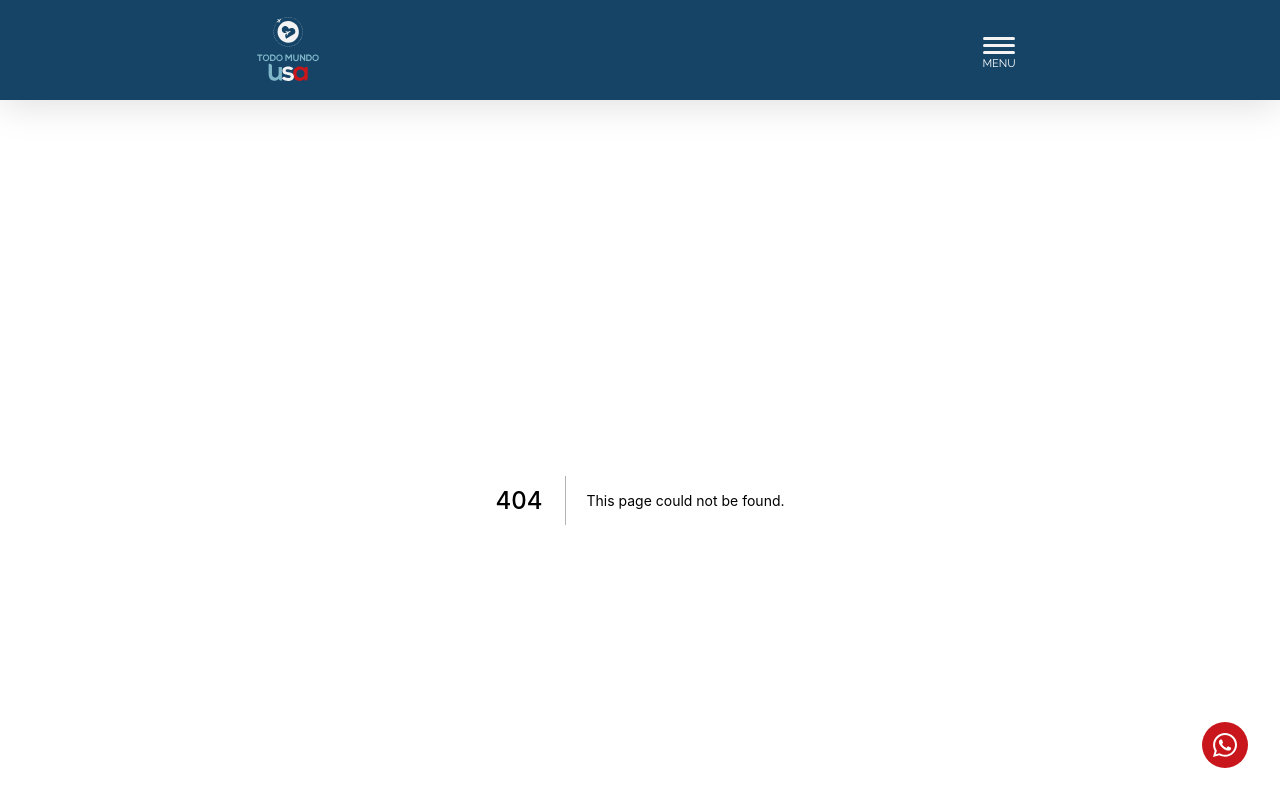
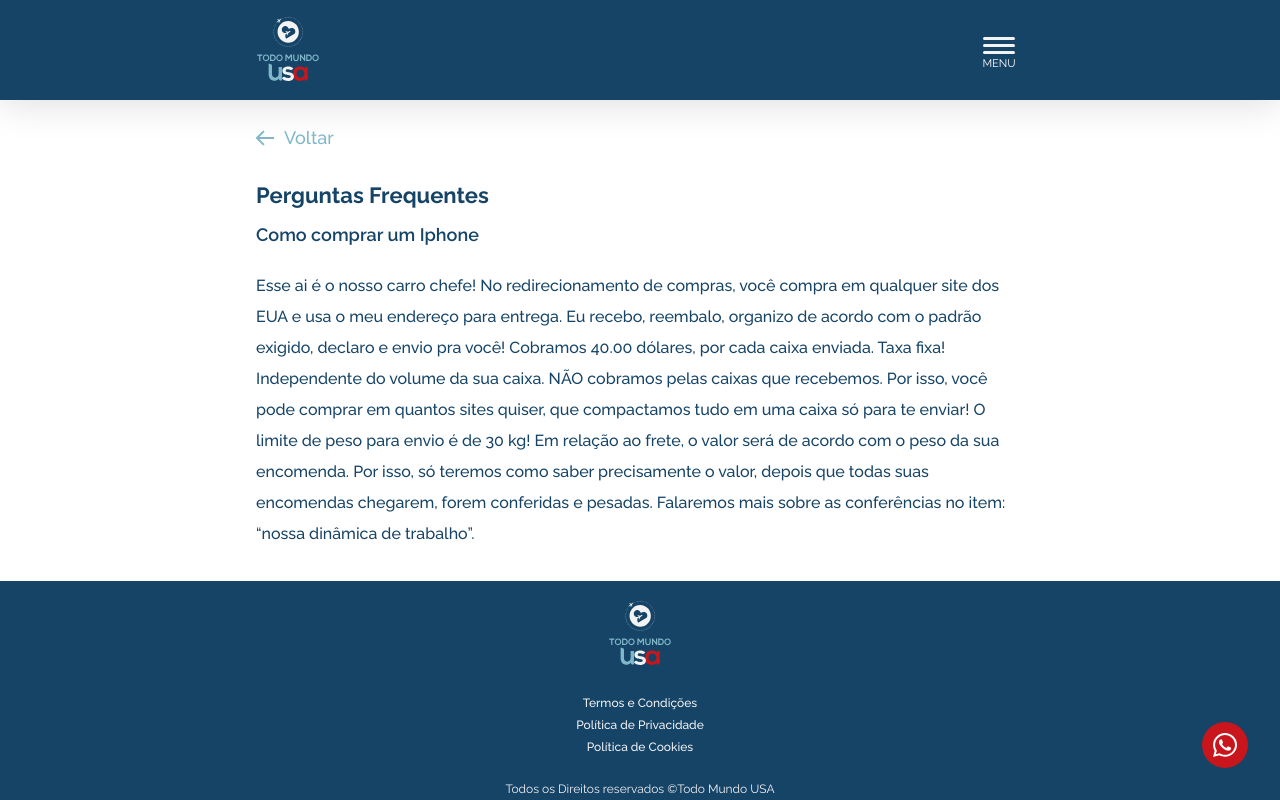
Before and after one commit to bigspinlab/TodoMundoUsa, a Next.js app in the folder src/TodoMundoUsa.Static/: page /perguntas-frequentes/compra-iphone in a window 1280 px wide. Before the commit this address had no page. Shown: the top 800 px of the page. Built offline with nearby package versions, Linux system fonts and the light colour scheme.

Commit message:
ADD faqs folder

```diff
--- a/src/TodoMundoUsa.Static/src/components/Modules/CTAFixed/index.tsx
+++ b/src/TodoMundoUsa.Static/src/components/Modules/CTAFixed/index.tsx
@@ -22,7 +22,11 @@ const CTAFixed: React.FC = () => {
 	}
 
 	return (
-		<aside className={`${modalOpen ? styles.ctaAsideModalOpen : ''}`}>
+		<aside
+			className={`${styles.ctaAside} ${
+				modalOpen ? styles.ctaAsideModalOpen : ''
+			}`}
+		>
 			<button
 				className={styles.ctaAsideButton}
 				type="button"
--- a/src/TodoMundoUsa.Static/src/components/Modules/CTAFixed/styles.module.scss
+++ b/src/TodoMundoUsa.Static/src/components/Modules/CTAFixed/styles.module.scss
@@ -6,6 +6,8 @@
 
 
 .ctaAside {
+	z-index: z-index('sidewalk');
+
 	&Button {
 		@include size(4.6rem);
 		@extend %flex-center;
--- a/src/TodoMundoUsa.Static/src/components/Templates/Home/index.tsx
+++ b/src/TodoMundoUsa.Static/src/components/Templates/Home/index.tsx
@@ -42,8 +42,8 @@ const TemplateHome: React.FC = () => {
 				<FlexColumnContainer>
 					<ButtonLeadBox
 						minHeightAuto
-						href="/"
-						leadText="como faço para comprar um iphone"
+						href="/perguntas-frequentes/compra-iphone"
+						leadText="Como faço para comprar um Iphone"
 					/>
 					<ButtonLeadBox
 						minHeightAuto
--- /dev/null
+++ b/src/TodoMundoUsa.Static/src/pages/perguntas-frequentes/compra-iphone.tsx
@@ -0,0 +1,50 @@
+import React from 'react'
+import SEO from '@/components/Shared/SEO'
+import Section from '@/components/Elements/Section'
+import GoBackLink from '@/components/Elements/GoBackLink'
+import Headline from '@/components/Elements/Headline'
+import Text from '@/components/Elements/Text'
+import FlexColumnContainer from '@/components/Elements/FlexColumnContainer'
+
+// all functions in pages of Next must have export default
+const BuyIphone: React.FC = () => {
+	return (
+		<>
+			<SEO
+				title="Compra de Iphone"
+				image="https://via.placeholder.com/500"
+				shouldExcludeTitleSuffix
+			/>
+
+			<Section>
+				<GoBackLink />
+				<Headline mainHeadline="Perguntas Frequentes" />
+				<FlexColumnContainer>
+					<Headline smallHeadline="Como comprar um Iphone" />
+					<Text>
+						<p>
+							Esse ai é o nosso carro chefe! No redirecionamento
+							de compras, você compra em qualquer site dos EUA e
+							usa o meu endereço para entrega. Eu recebo,
+							reembalo, organizo de acordo com o padrão exigido,
+							declaro e envio pra você! Cobramos 40.00 dólares,
+							por cada caixa enviada. Taxa fixa! Independente do
+							volume da sua caixa. NÃO cobramos pelas caixas que
+							recebemos. Por isso, você pode comprar em quantos
+							sites quiser, que compactamos tudo em uma caixa só
+							para te enviar! O limite de peso para envio é de 30
+							kg! Em relação ao frete, o valor será de acordo com
+							o peso da sua encomenda. Por isso, só teremos como
+							saber precisamente o valor, depois que todas suas
+							encomendas chegarem, forem conferidas e pesadas.
+							Falaremos mais sobre as conferências no item: “nossa
+							dinâmica de trabalho”.
+						</p>
+					</Text>
+				</FlexColumnContainer>
+			</Section>
+		</>
+	)
+}
+
+export default BuyIphone
```
